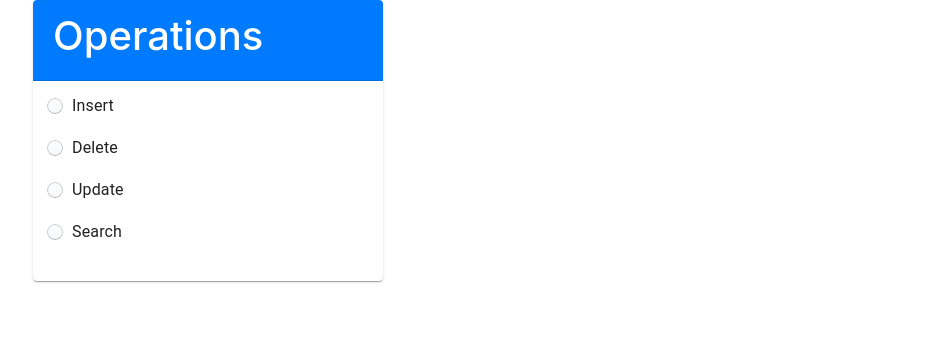
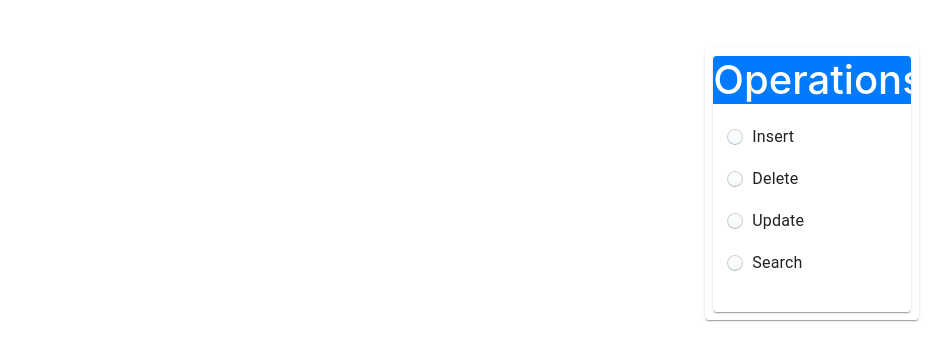
Before and after one commit to m-a-y-a-n-k/AlgoLens, a React (Create React App) app in the folder dsalgo/: page / in a window 1280 px wide. Shown: the top 360 px of the page, without its empty margins (52-1003 px from the left). Built offline with nearby package versions, Linux system fonts and the light colour scheme.

Commit message:
Grid component of materialUI added

```diff
--- a/dsalgo/src/ds/LinkedList/index.js
+++ b/dsalgo/src/ds/LinkedList/index.js
@@ -1,18 +1,19 @@
 import React, { useState, Fragment } from "react";
-import { Row, Col, Container, CardHeader } from "reactstrap";
+//import { Row, Col, Container, CardHeader } from "reactstrap";
 
 import Element from "../../ui/Element";
 import Insert from "./Insert";
 import Delete from "./Delete";
 import Update from "./Update";
 import Search from "./Search";
-
+import { Grid } from '@material-ui/core';
 import Card from "@material-ui/core/Card";
 import CardActions from "@material-ui/core/CardActions";
 import CardContent from "@material-ui/core/CardContent";
 import Typography from "@material-ui/core/Typography";
+import { CardHeader } from '@material-ui/core';
 
-
+import Paper from '@material-ui/core/Paper';
 import clsx from 'clsx';
 import { makeStyles } from '@material-ui/core/styles';
 import Radio from '@material-ui/core/Radio';
@@ -20,6 +21,25 @@ import RadioGroup from '@material-ui/core/RadioGroup';
 import FormControlLabel from '@material-ui/core/FormControlLabel';
 import FormControl from '@material-ui/core/FormControl';
 import FormLabel from '@material-ui/core/FormLabel';
+const gridStyle = makeStyles(theme => ({
+  root: {
+    flexGrow: 1,
+
+  },
+  paper: {
+    padding: theme.spacing(1),
+
+    color: theme.palette.text.secondary,
+  },
+  control: {
+    padding: theme.spacing(2),
+  }
+
+}));
+
+
+
+
 
 const useStyles = makeStyles({
   root: {
@@ -83,11 +103,12 @@ function StyledRadio(props) {
 
 
 export default function LinkedList() {
+  const gridclass=gridStyle();
   let [head, setHead] = useState(null);
   let [list, setList] = useState(null);
   let [rendered, setRendered] = useState(false);
-  let [compshow,setCompshow] =useState(false);
-  const showcomp=(event)=>{
+  let [compshow, setCompshow] = useState(false);
+  const showcomp = (event) => {
     setCompshow(event.target.value);
     console.log(event.target.value);
 
@@ -276,7 +297,7 @@ export default function LinkedList() {
 
 
   return (
-    <Container>
+/*     <Container>
       <Row>
         <Col sm={4}>
           <Card>
@@ -284,12 +305,12 @@ export default function LinkedList() {
 
               <CardHeader className="bg-primary  text-white" ><h1>Operations</h1></CardHeader>
               <FormControl className="pl-3" component="fieldset">
-            <FormLabel   component="legend"></FormLabel>
+                <FormLabel component="legend"></FormLabel>
                 <RadioGroup aria-label="gender" name="customized-radios">
-              <FormControlLabel  value="Insert" onChange={showcomp} control= {<StyledRadio />}label="Insert" />
-              <FormControlLabel  value="Delete" onChange={showcomp} control={<StyledRadio />} label="Delete" />
-              <FormControlLabel  value="Update" onChange={showcomp} control={<StyledRadio />} label="Update" />
-              <FormControlLabel  value="search" onChange={showcomp}   control={<StyledRadio />} label="Search" />
+                  <FormControlLabel value="Insert" onChange={showcomp} control={<StyledRadio />} label="Insert" />
+                  <FormControlLabel value="Delete" onChange={showcomp} control={<StyledRadio />} label="Delete" />
+                  <FormControlLabel value="Update" onChange={showcomp} control={<StyledRadio />} label="Update" />
+                  <FormControlLabel value="search" onChange={showcomp} control={<StyledRadio />} label="Search" />
 
                 </RadioGroup>
               </FormControl>
@@ -336,6 +357,93 @@ export default function LinkedList() {
         </Col>
       </Row>
       <Row className="mt-4 mb-4">{list}</Row>
-    </Container>
+    </Container> */
+          <div className={gridclass.root} >
+         <Grid
+      container
+        direction="row"
+        justify="flex-end"
+       alignItems="center"
+
+        >
+            <Grid  item xs={6} className="mr-5 mt-5" sm={2} spacing={3} >
+            <Paper className={gridclass.paper}>
+               <Card>
+               <h1 className="bg-primary text-center text-white" >Operations</h1>
+            <CardContent className="pl-0 pr-0 pt-0 text-left">
+
+
+              <FormControl className="pl-3" component="fieldset">
+                <FormLabel component="legend"></FormLabel>
+                <RadioGroup aria-label="gender" name="customized-radios">
+                  <FormControlLabel value="Insert" onChange={showcomp} control={<StyledRadio />} label="Insert" />
+                  <FormControlLabel value="Delete" onChange={showcomp} control={<StyledRadio />} label="Delete" />
+                  <FormControlLabel value="Update" onChange={showcomp} control={<StyledRadio />} label="Update" />
+                  <FormControlLabel value="search" onChange={showcomp} control={<StyledRadio />} label="Search" />
+
+                </RadioGroup>
+              </FormControl>
+
+            </CardContent>
+
+          </Card>
+
+
+            </Paper>
+            </Grid>
+
+
+          <Grid className="mr-5 mt-5 pl-4" item spacing={4} xs={6} sm={2}>
+          <Insert
+            show1={compshow}
+            insert={(data, where) => {
+              insert(data, where);
+            }}
+          />
+          <Search
+            show1={compshow}
+            search={(data) => {
+              search(data);
+            }}
+          />
+
+<Delete
+            show1={compshow}
+            del={(data, where, position) => {
+              del(data, where, position);
+            }}
+          />
+
+<Update
+            show1={compshow}
+            update={(position, value) => {
+              update(position, value);
+            }}
+          />
+          </Grid>
+
+
+
+            </Grid>
+
+            <Grid
+          container
+        direction="row"
+        justify="flex-end"
+       alignItems="center"
+       className="pt-4 mr-4 mt-4"
+        >
+
+      {list}
+
+
+        </Grid>
+
+              </div>
+
+
+
+
+
     );
 }
```
Lines whose indentation alone changed are shown as unchanged.
